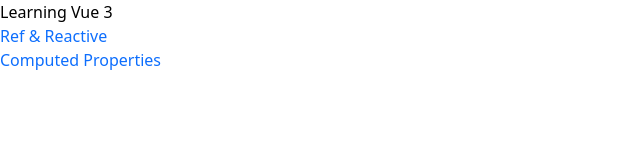
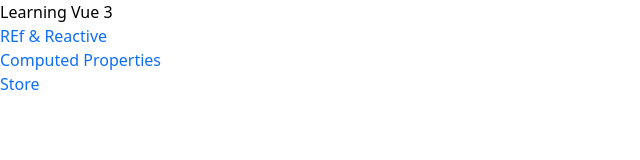
Before and after one commit to mohsenMJ/nuxt3-starter-kit, a Nuxt app: page /learning in a window 1280 px wide. Shown: the top 160 px of the page, without its empty margins (0-640 px from the left). Built offline with nearby package versions, Linux system fonts and the light colour scheme.

Commit message:
Pinia is added to the project

```diff
--- a/layout/default.vue
+++ /dev/null
@@ -1,6 +0,0 @@
-<template>
-  <div class="container mx-auto bg-gray-50">
-    Default layout
-    <slot />
-  </div>
-</template>
--- /dev/null
+++ b/layouts/custom.vue
@@ -0,0 +1,9 @@
+<template>
+    <div class="w-full h-screen bg-silver-50">
+        <div class="container mx-auto">
+            Custom Layout is here
+            <slot/>
+        </div>
+    </div>
+
+</template>
--- /dev/null
+++ b/layouts/default.vue
@@ -0,0 +1,5 @@
+<template>
+    <div class="container mx-auto">
+        <slot />
+    </div>
+</template>
--- a/nuxt.config.ts
+++ b/nuxt.config.ts
@@ -1,4 +1,15 @@
 // https://nuxt.com/docs/api/configuration/nuxt-config
 export default defineNuxtConfig({
-    modules: ['@nuxtjs/tailwindcss']
+    modules: [
+        '@nuxtjs/tailwindcss',
+        '@pinia/nuxt',
+
+    ],
+    pinia: {
+        autoImports: [
+            // automatically imports `defineStore`
+            'defineStore', // import { defineStore } from 'pinia'
+            ['defineStore', 'definePiniaStore'], // import { defineStore as definePiniaStore } from 'pinia'
+        ],
+    },
 })
--- a/package.json
+++ b/package.json
@@ -10,5 +10,9 @@
   "devDependencies": {
     "@nuxtjs/tailwindcss": "^6.4.1",
     "nuxt": "^3.2.0"
+  },
+  "dependencies": {
+    "@pinia/nuxt": "^0.4.6",
+    "pinia": "^2.0.30"
   }
 }
--- a/pages/index.vue
+++ b/pages/index.vue
@@ -1,3 +1,5 @@
+<script setup>
+</script>
 <template>
   <nuxt-layout>
     <div class="h-screen w-100 grid place-items-center">
--- a/pages/learning/index.vue
+++ b/pages/learning/index.vue
@@ -1,8 +1,18 @@
+<script setup>
+    const list = ref([
+        {link : '/learning/ref' , title : 'REf & Reactive' },
+        {link : '/learning/computed' , title : 'Computed Properties' },
+        {link : '/learning/store' , title : 'Store' },
+    ])
+</script>
+
 <template>
   <h3 class="">Learning Vue 3</h3>
   <ul>
-    <li><nuxt-link class="text-primary" to="/learning/ref">Ref & Reactive</nuxt-link></li>
-    <li><nuxt-link class="text-primary" to="/learning/computed">Computed Properties</nuxt-link></li>
+
+    <li v-for="(item , index) in list" :key="index">
+        <nuxt-link class="text-primary" :to="item.link">{{ item.title }}</nuxt-link>
+    </li>
   </ul>
 
 </template>
--- a/pages/learning/ref.vue
+++ b/pages/learning/ref.vue
@@ -1,12 +1,12 @@
 <script setup>
-import {ref , reactive  } from 'vue'
+import {ref, reactive} from 'vue'
 
 const count = ref(0);
 const boolValue = ref(true);
 const strValue = ref('Sample String')
 
 const obj = reactive({
-  title : 'learning vue.js'
+    title: 'learning vue.js'
 })
 
 function increment() {
@@ -26,14 +26,18 @@ function increment() {
         </div>
     </div>
 
-  <hr class="my-2">
+    <hr class="my-2 border-gray-50">
 
     <div>I am a Int Ref : <code>{{ count }} </code></div>
-  <div>I am a boolean Ref : <code>{{ boolValue}} </code></div>
-  <div>I am a string Ref : <code>"{{ strValue}}"</code></div>
+    <div>I am a boolean Ref : <code>{{ boolValue }} </code></div>
+    <div>I am a string Ref : <code>"{{ strValue }}"</code></div>
+    <hr class="border-gray-100 my-4">
     <div>
-    I am a Object Reactive : <pre>{{ obj}}</pre>
+        I am a Object Reactive :
+        <pre>{{ obj }}</pre>
         <button @click="obj.title = 'new title for current object'" class="btn-primary">update object</button>
+        <div>Use reactive only when trying to have object or array</div>
+
     </div>
 
 
--- /dev/null
+++ b/pages/learning/store.vue
@@ -0,0 +1,12 @@
+<script setup>
+    import { store } from '~/store/store'
+</script>
+
+<template>
+    <h2>Welcome to Stores in vue</h2>
+    <h3>information from store -> count : {{ store.count}}</h3>
+    <button class="btn-primary" @click="store.count ++">increment</button>
+    <button class="btn-primary" @click="store.increment(10)">increment</button>
+
+
+</template>
--- /dev/null
+++ b/pages/test.vue
@@ -0,0 +1,10 @@
+<script setup>
+definePageMeta({
+  layout: "custom",
+});
+</script>
+<template>
+  <div>
+    test page
+  </div>
+</template>
--- /dev/null
+++ b/store/store.js
@@ -0,0 +1,8 @@
+import {reactive} from 'vue';
+
+export const store = reactive({
+    count: 0,
+    increment(i = 1) {
+        this.count += i;
+    }
+})
--- a/tsconfig.json
+++ b/tsconfig.json
@@ -1,4 +1,5 @@
 {
   // https://nuxt.com/docs/guide/concepts/typescript
-  "extends": "./.nuxt/tsconfig.json"
+  "extends": "./.nuxt/tsconfig.json",
+
 }
```
Also changed, not shown: 1 other file (tests, documents, lock files or other folders). Lines whose indentation alone changed are shown as unchanged.
